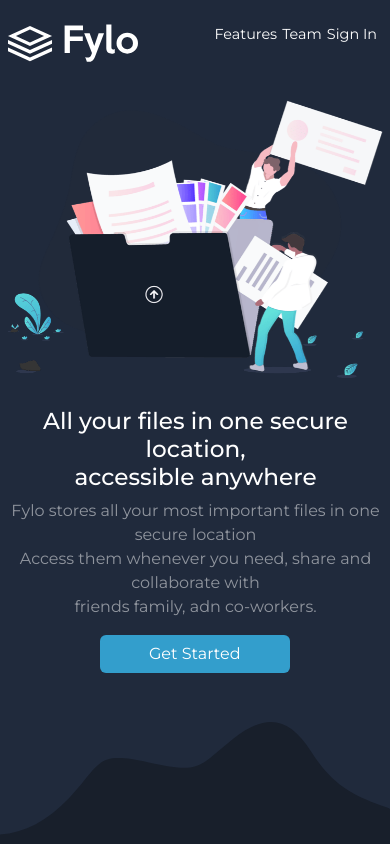
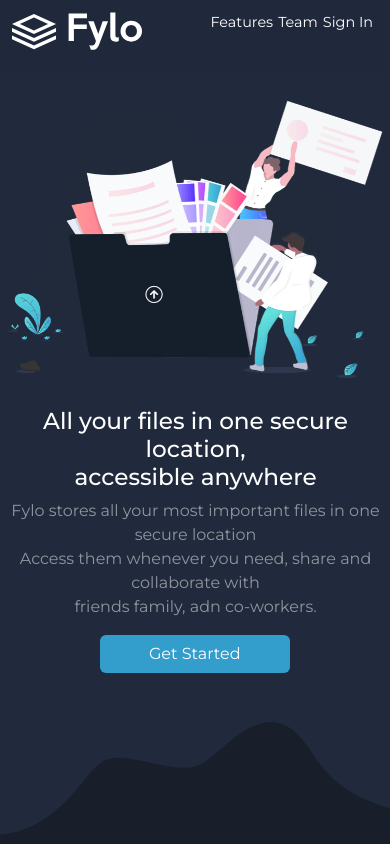
Before and after one commit to SaiWinOo/business-landing-page, a website: page index.html in a window 390 px wide. Shown: the top 844 px of the page. Drawn offline with nearby package versions, Linux system fonts and the light colour scheme.

Commit message:
second commit

```diff
--- a/index.html
+++ b/index.html
@@ -24,7 +24,7 @@
 </head>
 <body>
   <section id="hero" class="hero w-100 ">
-    <nav class="col-12 col-md-10 p-2 m-auto pt-4 animate__animated animate__backInDown d-flex">
+    <nav class="col-12 col-md-10  m-auto  animate__animated animate__backInDown d-flex">
       <div>
         <a href="#hero"><img src="./images/logo.svg" alt=""></a>
       </div>
--- a/scss/style.scss
+++ b/scss/style.scss
@@ -8,6 +8,9 @@ $theme-colors:(
 );
 *{
     font-family: 'Montserrat', sans-serif;
+    margin: 0;
+    padding: 0;
+    box-sizing: border-box;
 }
 
 .hero{
@@ -29,6 +32,14 @@ nav{
     margin-right: auto;
     z-index: 100;
     background: hsla(219, 30%, 18%, 0.557);
+    @media screen and (max-width: 360px) {
+        width: 92% !important;
+
+    }
+    @media screen and (max-width: 480px) {
+        height: 70px;
+        padding: 12px;
+    }
     @media screen and (min-width: 1300px){
         align-items: center;
 
@@ -51,9 +62,13 @@ nav{
         display: flex;
         flex-direction: row;
         justify-content: end;
+        margin-bottom: 0 !important;
         @media screen and (max-width: 480px){
             padding: 0;
             font-size: 0.9rem;
+        }
+        @media screen and (max-width: 361px) {
+            font-size: 0.7rem;
         }
         li{
             list-style-type: none;
@@ -86,6 +101,12 @@ nav{
         }
         h3{
             padding: 0 5px 0 5px;
+        }
+    }
+    @media screen and (max-width: 375px) {
+        width: 100%;
+        img{
+            width: 324px;
         }
     }
     h3{
```
Also changed, not shown: scss/style.css, 1 other file.
